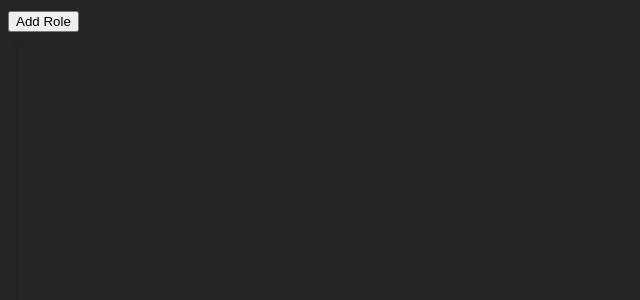
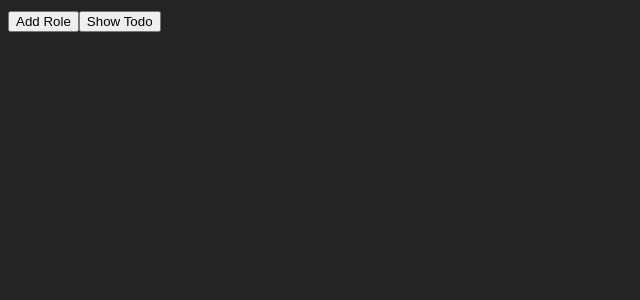
Before and after one commit to ajay2605/role-based-todo-react-js, a React (Vite) app: page / in a window 1280 px wide. Shown: the top 300 px of the page, without its empty margins (0-640 px from the left). Built offline with nearby package versions, Linux system fonts and the light colour scheme.

Commit message:
Added Show and hide the Todo component

```diff
--- a/src/App.jsx
+++ b/src/App.jsx
@@ -3,6 +3,7 @@ import Todo from './components/Todo';
 
 function App() {
   const [roles, setRoles] = useState([]);
+  const [todoVisible, setTodoVisible] = useState(false); // State to manage visibility
 
   // Load roles from local storage on component mount
   useEffect(() => {
@@ -28,18 +29,19 @@ function App() {
     }
   };
 
-  // const handleListAllItems = () => {
-
-  // }
+  const handleToggleTodoVisibility = () => {
+    setTodoVisible(prevVisible => !prevVisible); // Toggle visibility
+  };
 
   return (
     <>
-      <div className="header-container"
-      >
+      <div className="header-container">
         <button type="button" className="add-role-component" onClick={handleAddRoleClick}>Add Role</button>
-        {/* <button className="list-all-items" onClick={handleListAllItems}>List Items</button> */}
+        <button type="button" onClick={handleToggleTodoVisibility}>
+          {todoVisible ? "Hide Todo" : "Show Todo"}
+        </button>
       </div>
-      <Todo roles={roles} />
+      {todoVisible && <Todo roles={roles} />} {/* Render Todo only if visible */}
     </>
   );
 }
```
